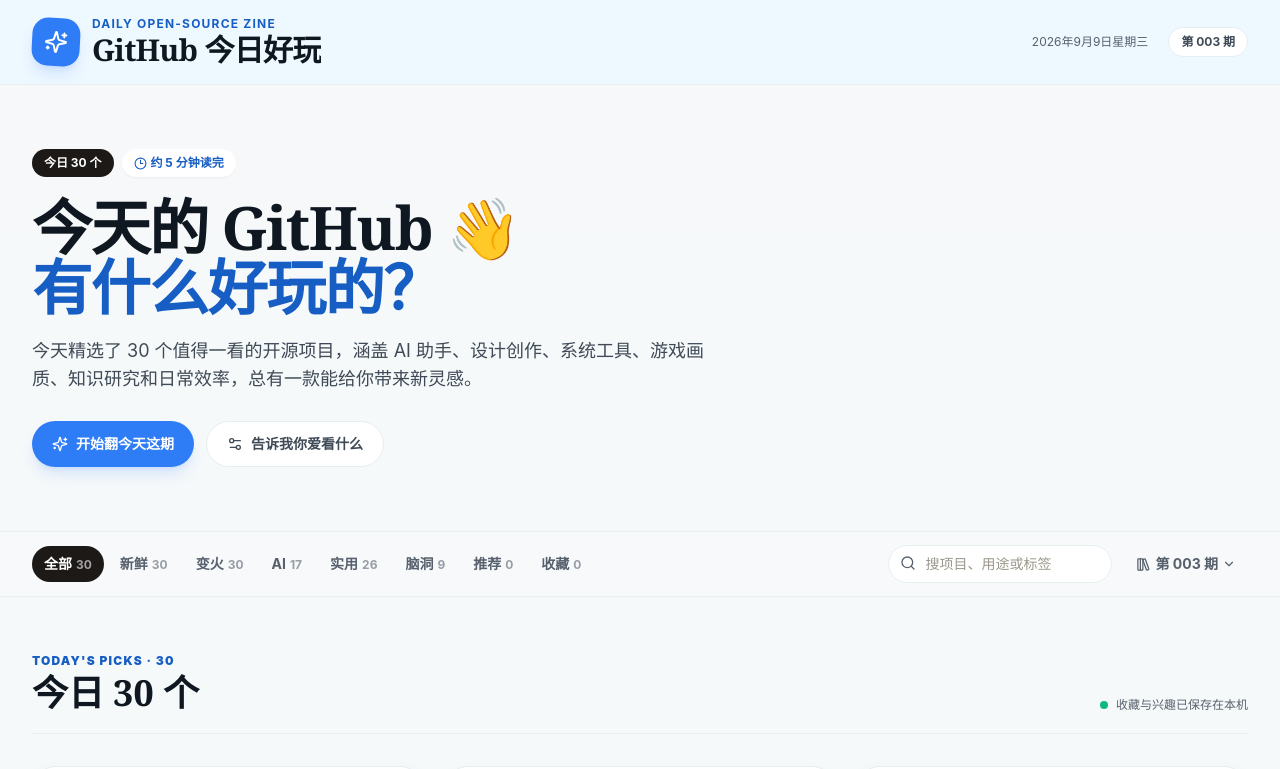
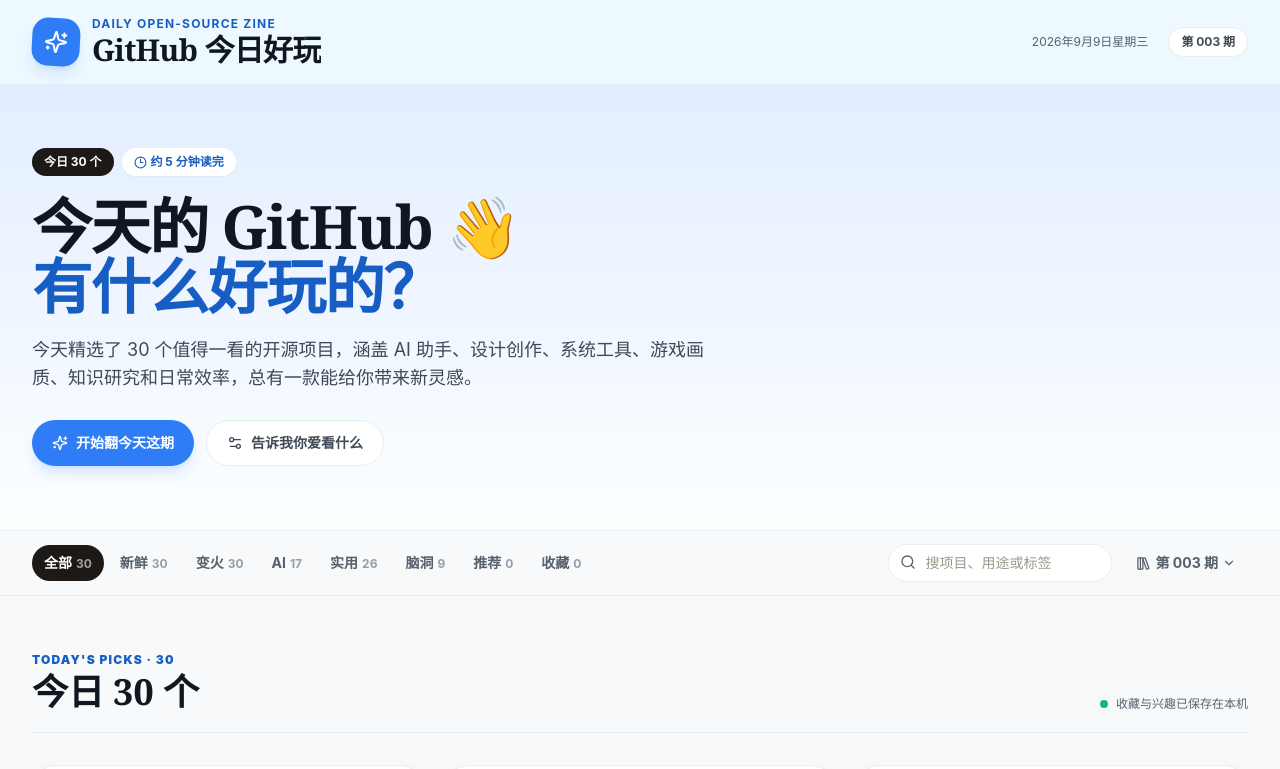
Before and after one commit to seiyachan-desuyo/github-todays-fun, a Next.js app: page / in a window 1280 px wide. Shown: the top 769 px of the page. Built offline with nearby package versions, Linux system fonts and the light colour scheme.

Commit message:
让顶部渐变贯穿导航与首屏
Co-Authored-By: Aime <aime@bytedance.com>

```diff
--- a/src/app/globals.css
+++ b/src/app/globals.css
@@ -152,8 +152,10 @@
 
 body {
   background-color: #fbffff;
-  background-image: linear-gradient(rgba(47, 125, 246, .1) 0%, rgba(255, 255, 255, .1) 24.33%);
-  background-repeat: no-repeat;
+}
+
+.top-gradient-shell {
+  background: linear-gradient(180deg, #dceaff 0%, #edf4ff 48%, #fbffff 100%);
 }
 
 ::selection { color: var(--ink); background: #bfe9df; }
@@ -217,7 +219,7 @@
 
 header { background-color: transparent !important; }
 footer { background-color: rgba(255, 255, 255, .92) !important; }
-header { border-bottom: 1px solid rgba(232, 237, 240, .72) !important; }
+header { border-bottom: 0 !important; box-shadow: none !important; }
 footer { border-top: 1px solid var(--rule); }
 
 .hero-orb-one { background: rgba(47, 125, 246, .14); }
--- a/src/components/DailyDiscover.tsx
+++ b/src/components/DailyDiscover.tsx
@@ -124,6 +124,7 @@
     <main className="min-h-screen bg-stone-50 text-stone-900">
       {toast && <div role="status" className="fixed bottom-6 left-1/2 z-50 -translate-x-1/2 rounded-full bg-stone-900 px-5 py-3 text-sm font-bold text-white shadow-xl"><Check className="mr-2 inline" size={15} />{toast}</div>}
 
+      <div className="top-gradient-shell">
       <header className="border-b border-orange-100 bg-amber-50">
         <div className="mx-auto max-w-7xl px-5 sm:px-8">
           <div className="flex min-h-20 items-center justify-between gap-5 py-4">
@@ -159,6 +160,7 @@
           </div>
         </div>
       </section>
+      </div>
 
       <div className="sticky top-0 z-30 border-b border-stone-200 bg-stone-50/95 backdrop-blur">
         <div className="mx-auto max-w-7xl px-5 sm:px-8">
```
